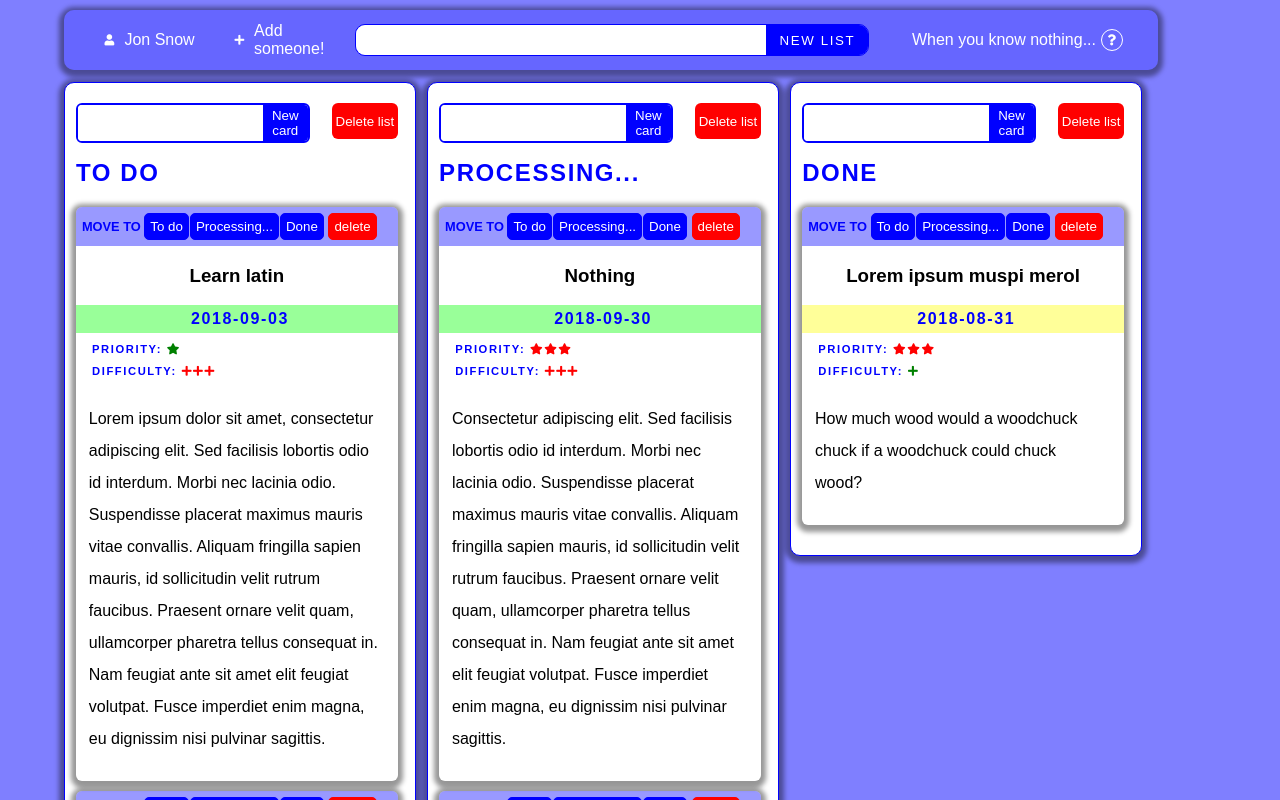
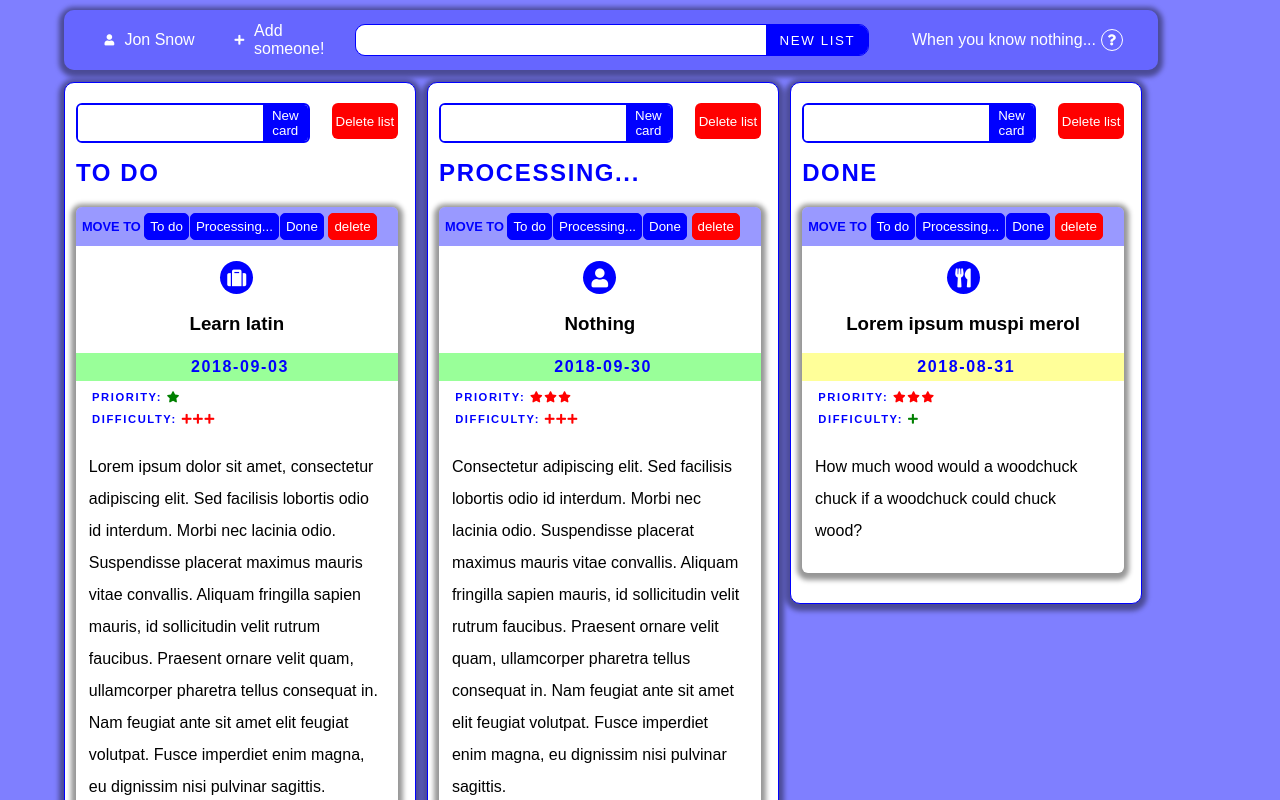
Before and after one commit to maciej-bartynski/trello-clone_excercise, a React (Create React App) app: page / in a window 1280 px wide. Shown: the top 800 px of the page. Built offline with nearby package versions, Linux system fonts and the light colour scheme.

Commit message:
additional features

```diff
--- a/src/components/Card.js
+++ b/src/components/Card.js
@@ -4,10 +4,10 @@ import DeleteButton from './DeleteButton.js';
 import Paragraph from './Paragraph.js';
 import SetDate from './SetDate.js';
 import CardSettings from './CardSettings.js';
+import TaskIcon from './TaskIcon.js';
 var cardstyle = {
     width: '98%',
     marginRight: '1%',
-    //border: '1px blue solid',
     borderRadius: '6px',
     marginBottom: '10px',
     paddingBottom: '10px',
@@ -57,6 +57,12 @@ class Card extends React.Component {
                         newstorage={this.props.newstorage}
                     />
                 </div>
+                <TaskIcon
+                    cardid={this.props.cardid}
+                    objectid={this.props.objectid}
+                    newstorage={this.props.newstorage}
+                    sets={this.props.carddata.sets}
+                />
                 <h3 style={titlestyle}>{this.props.carddata.title}</h3>
                 <SetDate
                     cardid={this.props.cardid}
--- a/src/components/SetDate.js
+++ b/src/components/SetDate.js
@@ -113,7 +113,7 @@ class SetDate extends Component {
     render() {
         return (
             this.props.date?
-                <div style= {dateoutputstyle} id={this.state.address+'outp'}>{this.props.date}</div>
+                <div className = 'datatimer' style= {dateoutputstyle} id={this.state.address+'outp'}>{this.props.date}</div>
             :
                 <div style= {managingpanel}>
                     <input style={dateinput} id={this.state.address+'dateinp'} type='date'/>
--- /dev/null
+++ b/src/components/TaskIcon.js
@@ -0,0 +1,93 @@
+import React from 'react';
+class TaskIcon extends React.Component {
+
+    constructor(props){
+        super(props);
+        this.state={
+            address: 'taskicon' + this.props.objectid + this.props.cardid,
+            stylize: {
+                fontSize: '19px',
+                color: 'white',
+                overflow: 'hidden',
+                backgroundColor: 'blue',
+                borderRadius: '50%',
+                width: '33px',
+                height: '33px',
+                display: 'flex',
+                justifyContent:'center',
+                alignItems: 'center',
+                cursor: 'pointer',
+            },
+            change: true,
+            icons: ['fas fa-home', 'fas fa-utensils', 'fas fa-user-md', 'fas fa-user', 'fas fa-car', 'fas fa-shopping-cart', 'fas fa-apple-alt', 'fas fa-cog', 'fas fa-wrench', 'fas fa-suitcase'],
+            icostyle: {
+                width: '12px',
+                height: '12px',
+                display: 'flex',
+                alignItems: 'center',
+                justifyContent: 'center',
+                color: 'gray',
+                cursor: 'pointer'
+            }
+        }
+        this.seticon = this.seticon.bind(this);
+        this.changethis = this.changethis.bind(this);
+        this.setstatechange = this.setstatechange.bind(this);
+    }
+    setstatechange(){
+        this.setState({
+            change: false
+        })
+    }
+    changethis = (e) => {
+        let arr = this.state.icons;
+        let id = arr.indexOf(e.target.getAttribute('class'));
+        this.setState({
+            change: true,
+        });
+        let currentData = JSON.parse(localStorage.getItem('initialData'));
+        currentData[this.props.objectid]['cards'][this.props.cardid]['sets'][2] = id;
+        localStorage.setItem('initialData', JSON.stringify(currentData));
+        this.props.newstorage();
+    }
+    seticon = () => {
+        const array = this.state.icons;
+        return array[this.props.sets[2]];
+    }
+    render(){
+            let allicons=[];
+            let alliconsset = (arr, its) => {
+                arr.forEach(function(item, id){
+                    allicons.push(<i style={its.state.icostyle} key={id} className={item} onClick={its.changethis}></i>);
+                })
+            }
+            alliconsset(this.state.icons, this);
+            if(this.state.change){
+                return (<div id ={this.state.address} style={taskiconbeltstyle}>
+                    <i onClick={this.setstatechange} style={this.state.stylize} className={this.seticon()}></i>
+                </div>)
+            } else {
+                return (
+                    <div id={this.state.address} style={taskiconbeltstyle}>
+                        <div style={setnewiconstyle}>{allicons}</div>
+                    </div>
+                )
+            }
+    }
+}
+export default TaskIcon;
+
+var taskiconbeltstyle= {
+    width: '100%',
+    display: 'flex',
+    alignItems: 'center',
+    justifyContent: 'center',
+    marginTop: '15px'
+}
+
+var setnewiconstyle = {
+    width: '100%',
+    display: 'flex',
+    alignItems: 'center',
+    justifyContent: 'space-around',
+}
```
